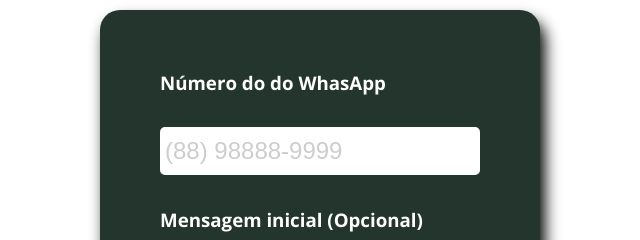
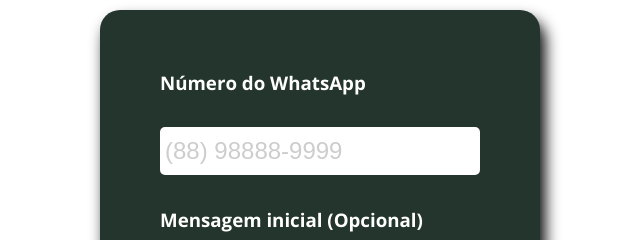
Before and after one commit to leolucena22/gerador-link-whatsapp, a plain HTML site: page index.html in a window 1280 px wide. Shown: the part 252-492 px from the top of the page, 320-960 px from the left. Drawn offline with nearby package versions, Linux system fonts and the light colour scheme.

Commit message:
Correção texto

```diff
--- a/index.html
+++ b/index.html
@@ -1,11 +1,13 @@
 <!DOCTYPE html>
 <html lang="en">
+
 <head>
     <meta charset="UTF-8">
     <meta name="viewport" content="width=device-width, initial-scale=1.0">
-    <title>Gerador de Links WhasApp</title>
+    <title>Gerador de Links WhatsApp</title>
     <link rel="stylesheet" href="style.css">
 </head>
+
 <body>
     <div class="container">
         <div class="main">
@@ -16,7 +18,7 @@
             </div>
 
             <div class="box-gerador">
-                <h3>Número do do WhasApp</h3>
+                <h3>Número do WhatsApp</h3>
                 <input type="text" name="numero" id="numero" placeholder="(88) 98888-9999">
 
                 <h3>Mensagem inicial (Opcional)</h3>
@@ -30,4 +32,5 @@
 
     <script src="script.js"></script>
 </body>
+
 </html>
```
